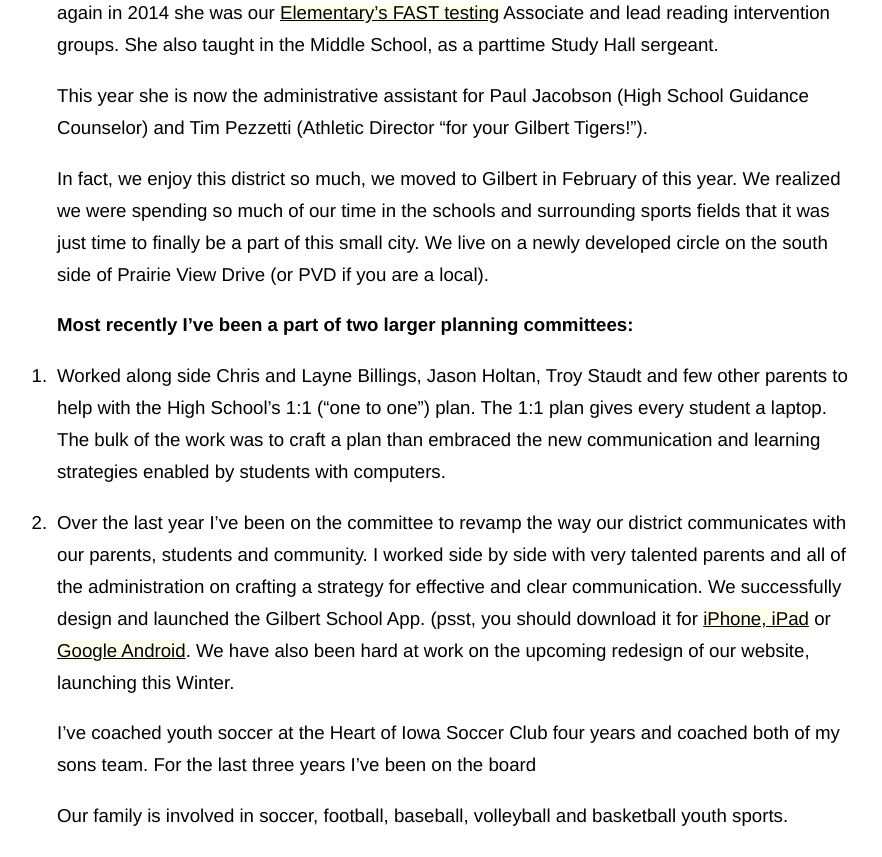
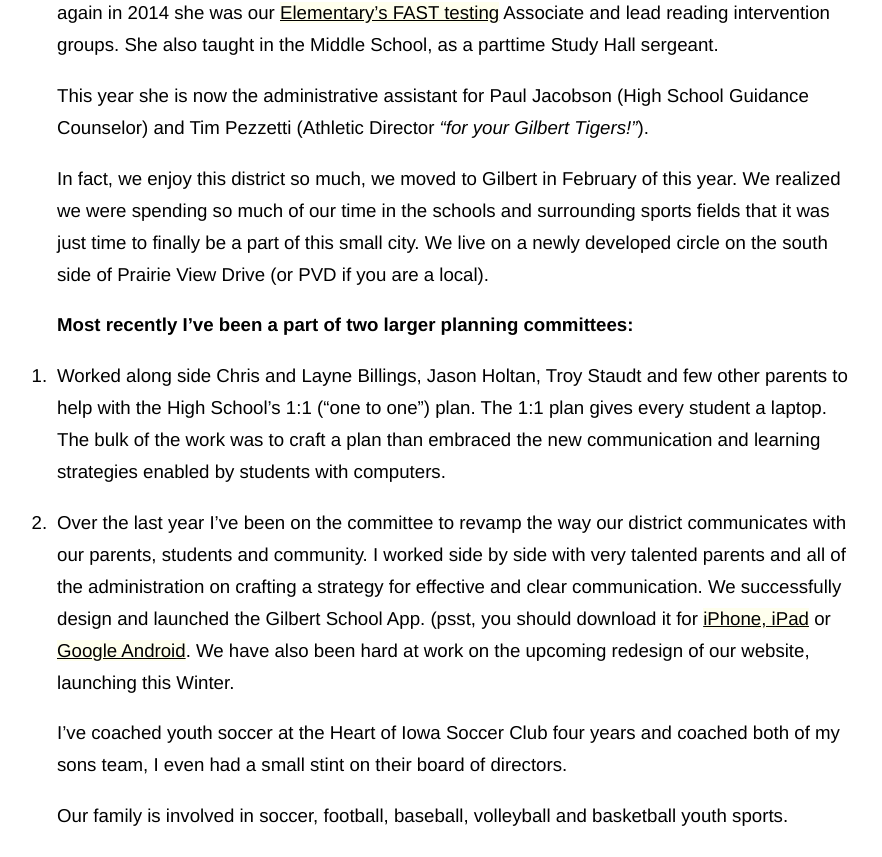
Before and after one commit to banderson623/banderson623.github.com, a Jekyll site: the page built from projects/gilbert-school-board.md, in a window 1280 px wide and 1400 px high, scrolled down 3439 px. Shown: the part 175-1032 px from the top of the window, without its empty margins (183-1065 px from the left). Built offline with Jekyll 4.4.1, drawn with Linux system fonts in a browser that asks for light colours; a script that is not in the unit is left out; some of the changed text lies outside the part shown.

Commit message:
few more edits

```diff
--- a/projects/gilbert-school-board.md
+++ b/projects/gilbert-school-board.md
@@ -81,7 +81,7 @@
 
 In 2013 Allison began working for the Gilbert district as a short and long term sub. And then again in 2014 she was our [Elementary's FAST testing](https://www.google.com/url?sa=t&rct=j&q=&esrc=s&source=web&cd=3&cad=rja&uact=8&ved=0CDEQFjACahUKEwjI79fVy9zHAhVECJIKHV8cDgM&url=http%3A%2F%2Fgilbert.k12.ia.us%2Felementary%2FEli%2520Parent%2520Presentation.pdf&usg=AFQjCNHMdTlkdMvsDyNWAk73Rj_0ADRpAA&sig2=Tdtp658rPhiFoU4-RXZUEw) Associate and lead reading intervention groups. She also taught in the Middle School, as a parttime Study Hall sergeant.
 
-This year she is now the administrative assistant for Paul Jacobson (High School Guidance Counselor) and Tim Pezzetti (Athletic Director "for your Gilbert Tigers!").
+This year she is now the administrative assistant for Paul Jacobson (High School Guidance Counselor) and Tim Pezzetti (Athletic Director _"for your Gilbert Tigers!"_).
 
 In fact, we enjoy this district so much, we moved to Gilbert in February of this year. We realized we were spending so much of our time in the schools and surrounding sports fields that it was just time to finally be a part of this small city. We live on a newly developed circle on the south side of Prairie View Drive (or PVD if you are a local).
 
@@ -91,7 +91,7 @@
 
 2. Over the last year I've been on the committee to revamp the way our district communicates with our parents, students and community. I worked side by side with very talented parents and all of the administration on crafting a strategy for effective and clear communication. We successfully design and launched the  Gilbert School App. (psst, you should download it for [iPhone, iPad](https://itunes.apple.com/us/app/gilbert-community-school-district/id993121618?mt=8) or [Google Android](https://play.google.com/store/apps/details?id=com.crescerance.GCSD&hl=en). We have also been hard at work on the upcoming redesign of our website, launching this Winter.
 
-I've coached youth soccer at the Heart of Iowa Soccer Club four years and coached both of my sons team. For the last three years I've been on the board
+I've coached youth soccer at the Heart of Iowa Soccer Club four years and coached both of my sons team, I even had a small stint on their board of directors.
 
 Our family is involved in soccer, football, baseball, volleyball and basketball youth sports.
 
```
Also changed, not shown: other parts of projects/gilbert-school-board.md (+1 -1 lines).
